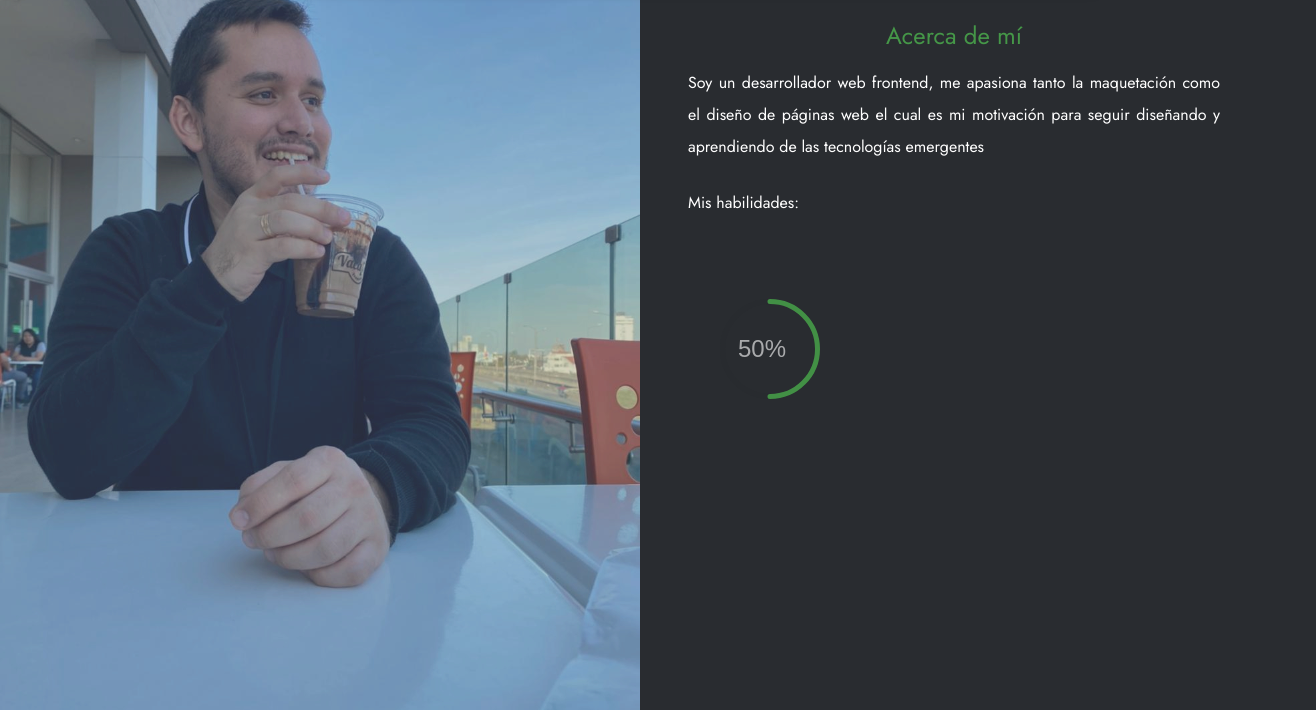
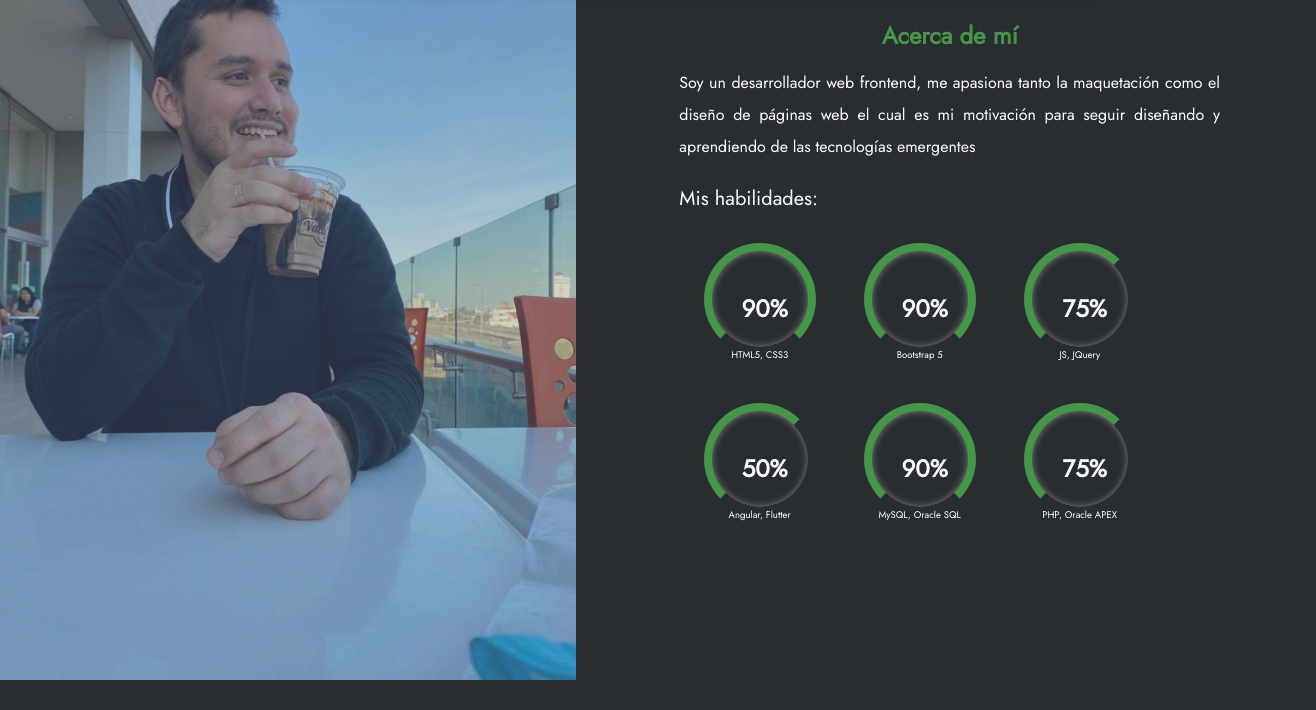
Before and after one commit to germantoledo/portafolio, a plain HTML site: page portafolio/index.html in a window 1280 px wide. Shown: the part 90-800 px from the top of the page, 1316 px wide, since content can reach past the window. Drawn offline with nearby package versions, Linux system fonts and the light colour scheme; a script that the page names is missing.

Commit message:
commit 25/05/2022

```diff
--- a/portafolio/css/style.css
+++ b/portafolio/css/style.css
@@ -8,7 +8,7 @@ body {
     background-color: #292c30;
     background-image: url("../assets/img/yo.jpg");
     background-repeat: no-repeat;
-    background-size: 50%;
+    background-size: 45%;
     background-blend-mode: exclusion;
     object-fit: contain;
     background-attachment: fixed;
@@ -36,6 +36,7 @@ body {
 
 #AcercaDeMi h4 {
     text-align: center;
+    font-weight: bolder;
 }
 
 .colorSecundario {
@@ -55,30 +56,66 @@ body {
 
 /* circulo de porcentaje */
 
-#graph {
+
+/* Apply CSS properties to ui-widgets class */
+
+.ui-widgets {
     position: relative;
-    margin: 80px;
-    width: 220px;
-    height: 220px;
+    display: inline-block;
+    width: 7rem;
+    height: 7rem;
+    border-radius: 9rem;
+    margin: 1.5rem;
+    border: 0.5rem solid palegreen;
+    box-shadow: inset 0 0 7px grey;
+    border-left-color: rgba(87, 216, 87, 0.623);
+    border-top-color: rgba(87, 216, 87, 0.623);
+    border-right-color: rgba(87, 216, 87, 0.623);
+    border-bottom-color: #292c30;
+    text-align: center;
+    box-sizing: border-box;
 }
 
-canvas {
-    display: block;
-    position: absolute;
-    top: 0;
-    left: 0;
-    opacity: 0.6;
+
+/*  Apply css properties to the second
+    child of ui-widgets class */
+
+.ui-widgets:nth-child(3) {
+    border-top-color: rgba(87, 216, 87, 0.623);
+    border-right-color: #292c30;
+    border-left-color: rgba(87, 216, 87, 0.623);
+    border-bottom-color: #292c30;
 }
 
-span {
+.ui-50 {
+    border-top-color: rgba(87, 216, 87, 0.623);
+    border-right-color: #292c30;
+    border-left-color: rgba(87, 216, 87, 0.623);
+    border-bottom-color: #292c30;
+}
+
+
+/*  Apply css properties to ui-widgets class
+    and ui-values class*/
+
+.ui-widgets .ui-values {
+    top: 40px;
+    position: absolute;
+    left: 10px;
+    right: 0;
+    font-weight: 700;
+    font-size: 1.5rem;
+}
+
+
+/*  Apply css properties to ui-widgets
+    class and ui-labels class*/
+
+.ui-widgets .ui-labels {
+    left: 0;
+    bottom: -16px;
     color: #fff;
-    opacity: 0.6;
-    display: block;
-    line-height: 100px;
-    text-align: center;
-    width: 100px;
-    font-family: sans-serif;
-    font-size: 1.5rem;
-    font-weight: 100;
-    margin-left: -0.5rem;
+    position: absolute;
+    width: 100%;
+    font-size: 0.6rem;
 }
--- a/portafolio/index.html
+++ b/portafolio/index.html
@@ -23,9 +23,6 @@
                     <li class="nav-item">
                         <a class="nav-link fw-bold" href="#">PORTAFOLIO</a>
                     </li>
-                    <li class="nav-item">
-                        <a class="nav-link fw-bold" href="#">CONTACTO</a>
-                    </li>
 
                 </ul>
 
@@ -34,53 +31,50 @@
     </div>
 
     <div class="container-fluid d-flex">
-        <div class="col-6"></div>
-        <div id="AcercaDeMi" class="col-6 d-flex flex-column justify-content-center align-items-center">
+        <div class="col-5"></div>
+        <div id="AcercaDeMi" class="col-7 ms-5 px-5 d-flex flex-column justify-content-center align-items-center">
             <div class="">
                 <h4 class="colorSecundario">Acerca de mí</h4>
                 <p class="px-5 py-2">
                     Soy un desarrollador web frontend, me apasiona tanto la maquetación como el diseño de páginas web el cual es mi motivación para seguir diseñando y aprendiendo de las tecnologías emergentes
                 </p>
-                <h6 class="mx-5">Mis habilidades:</h6>
-                <div class="chart" id="graph" data-percent="50"></div>
-                <!-- <ul class="mx-5 d-flex flex-column justify-content-center">
-                    <div class="row d-flex justify-content-center my-3">
+                <h5 class="mx-5">Mis habilidades:</h5>
 
-                        <div class="col-6">
-                            <li class="fw-bold">Bases de datos:</li>
-                            <ul>
-                                <li>MySQL</li>
-                                <li>Oracle SQL</li>
-                                <li>PL/SQL</li>
-                            </ul>
+                <div class="d-flex flex-column justify-content-center align-items-center">
+                    <div class="container row d-flex justify-content-center me-5">
+                        <div class="ui-widgets col-4">
+                            <div class="ui-values">90%</div>
+                            <div class="ui-labels">HTML5, CSS3</div>
                         </div>
-                        <div class="col-6">
-                            <li class="fw-bold">Frontend:</li>
-                            <ul>
-                                <li>Angular 2+</li>
-                                <li>HTML5 + CSS3 + JS + JQuery</li>
-                                <li>Bootstrap 5</li>
-                                <li>Wordpress + Divi</li>
-                            </ul>
+
+                        <div class="ui-widgets col-4">
+                            <div class="ui-values">90%</div>
+                            <div class="ui-labels">Bootstrap 5</div>
                         </div>
-                        <div class="row d-flex justify-content-between my-4">
-                            <div class="col-6">
-                                <li class="fw-bold">Backend:</li>
-                                <ul>
-                                    <li>PHP</li>
-                                    <li>Python</li>
-                                </ul>
-                            </div>
-                            <div class="col-6">
-                                <li class="fw-bold">Mobile:</li>
-                                <ul>
-                                    <li>Flutter</li>
-                                    <li>Dart</li>
-                                </ul>
-                            </div>
+
+                        <div class="ui-widgets col-4">
+                            <div class="ui-values">75%</div>
+                            <div class="ui-labels">JS, JQuery</div>
                         </div>
                     </div>
-                </ul> -->
+                    <div class="container row d-flex justify-content-center me-5">
+                        <div class="ui-widgets ui-50 col-4">
+                            <div class="ui-values">50%</div>
+                            <div class="ui-labels">Angular, Flutter</div>
+                        </div>
+
+                        <div class="ui-widgets col-4">
+                            <div class="ui-values">90%</div>
+                            <div class="ui-labels">MySQL, Oracle SQL</div>
+                        </div>
+
+                        <div class="ui-widgets col-4">
+                            <div class="ui-values">75%</div>
+                            <div class="ui-labels">PHP, Oracle APEX</div>
+                        </div>
+                    </div>
+                </div>
+
             </div>
         </div>
     </div>
--- a/portafolio/js/barraPorcentual.js
+++ /dev/null
@@ -1,36 +0,0 @@
-var el = document.getElementById('graph');
-var options = {
-    percent: el.getAttribute('data-percent') || 25,
-    size: el.getAttribute('data-size') || 100,
-    lineWidth: el.getAttribute('data-line') || 5,
-    rotate: el.getAttribute('data-rotate') || 0
-}
-var canvas = document.createElement('canvas');
-var span = document.createElement('span');
-span.textContent = options.percent + '%';
-
-if (typeof(G_vmlCanvasManager) !== 'undefined') {
-    G_vmlCanvasManager.initElement(canvas);
-}
-var ctx = canvas.getContext('2d');
-canvas.width = canvas.height = options.size;
-el.appendChild(span);
-el.appendChild(canvas);
-ctx.translate(options.size / 2, options.size / 2);
-
-ctx.rotate((-1 / 2 + options.rotate / 180) * Math.PI);
-imd = ctx.getImageData(0, 0, 240, 240);
-var radius = (options.size - options.lineWidth) / 2;
-
-var drawCircle = function(color, lineWidth, percent) {
-    percent = Math.min(Math.max(0, percent || 1), 1);
-    ctx.beginPath();
-    ctx.arc(0, 0, radius, 0, Math.PI * 2 * percent, false);
-    ctx.strokeStyle = color;
-    ctx.lineCap = 'round';
-    ctx.lineWidth = lineWidth
-    ctx.stroke();
-};
-
-drawCircle('#292c30', options.lineWidth, 100 / 100);
-drawCircle('#54d454', options.lineWidth, options.percent / 100);
```
